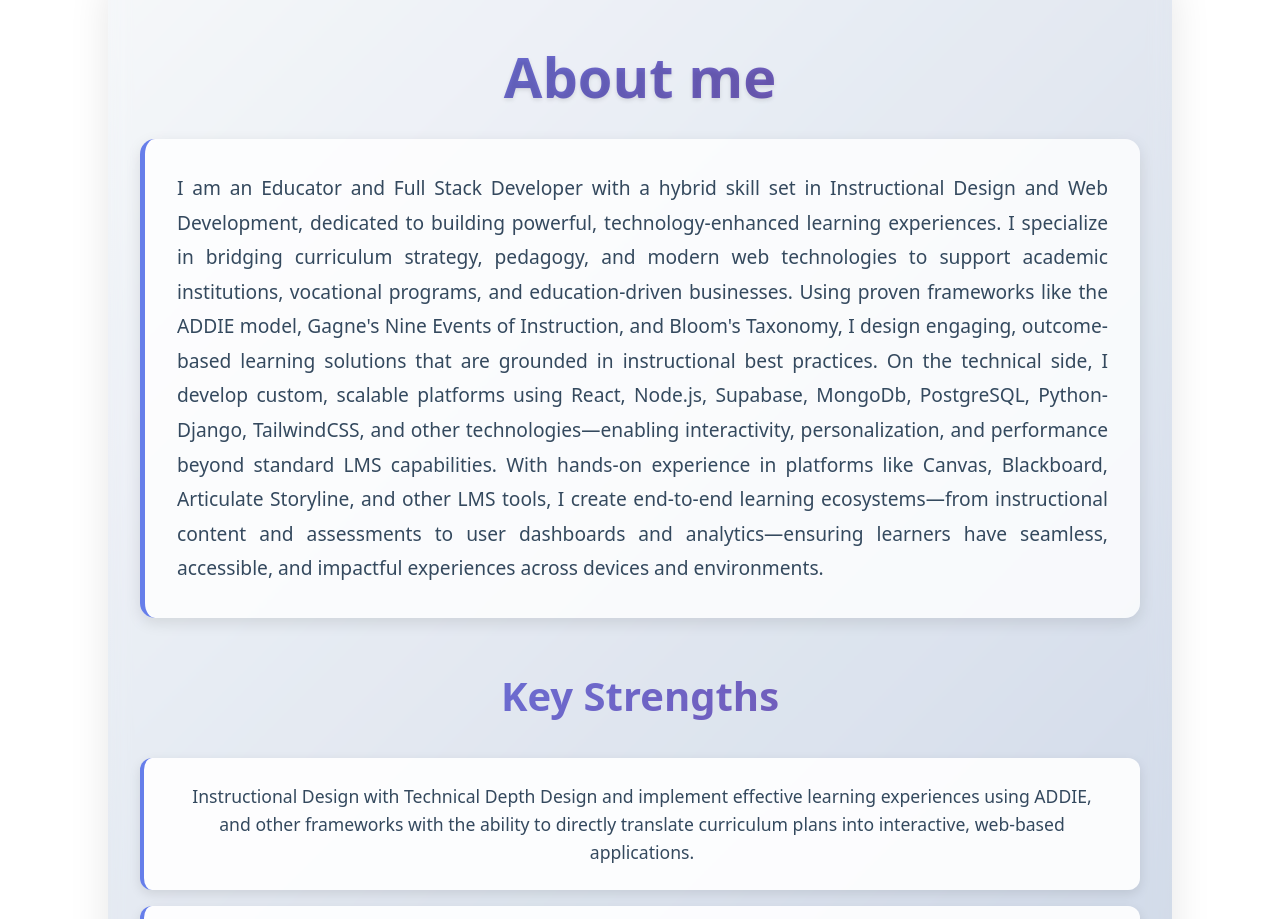
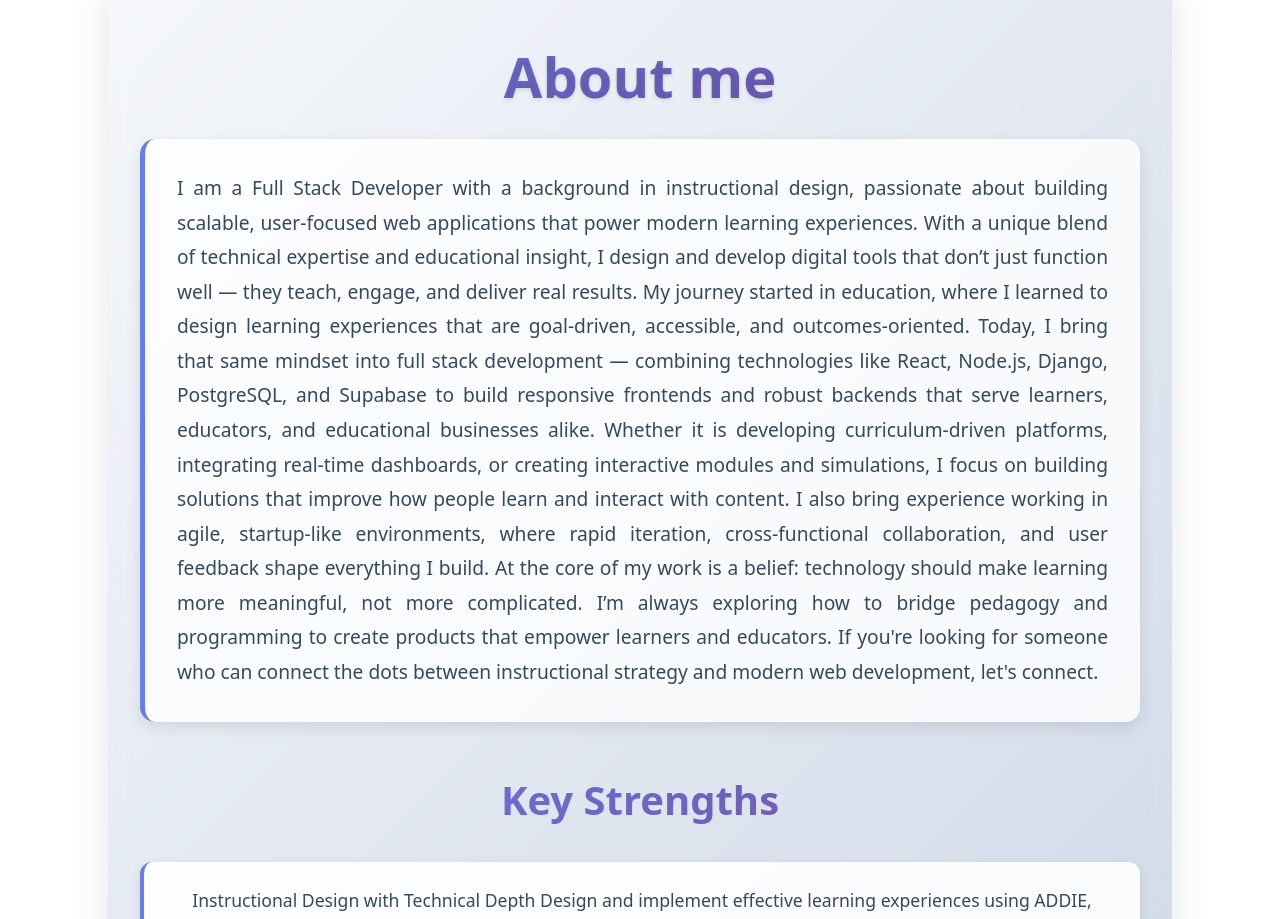
Before and after one commit to Visdomoyat/wisdom_portfolio, a React (Vite) app: page / in a window 1280 px wide. Shown: the part 520-1439 px from the top of the page. Built offline with nearby package versions, Linux system fonts and the light colour scheme.

Commit message:
Updating about text

```diff
--- a/src/components/About.jsx
+++ b/src/components/About.jsx
@@ -6,11 +6,15 @@ function About() {
         <div className="about-container">
             <h1>About me</h1>
             <p>
-                I am an Educator and Full Stack Developer with a hybrid skill set in Instructional Design and Web Development, dedicated to building powerful, technology-enhanced learning experiences. I specialize in bridging curriculum strategy, pedagogy, and modern web technologies to support academic institutions, vocational programs, and education-driven businesses.
+                I am a Full Stack Developer with a background in instructional design, passionate about building scalable, user-focused web applications that power modern learning experiences. With a unique blend of technical expertise and educational insight, I design and develop digital tools that don’t just function well — they teach, engage, and deliver real results.
 
-                Using proven frameworks like the ADDIE model, Gagne's Nine Events of Instruction, and Bloom's Taxonomy, I design engaging, outcome-based learning solutions that are grounded in instructional best practices. On the technical side, I develop custom, scalable platforms using React, Node.js, Supabase, MongoDb, PostgreSQL, Python-Django, TailwindCSS, and other technologies—enabling interactivity, personalization, and performance beyond standard LMS capabilities.
+                My journey started in education, where I learned to design learning experiences that are goal-driven, accessible, and outcomes-oriented. Today, I bring that same mindset into full stack development — combining technologies like React, Node.js, Django, PostgreSQL, and Supabase to build responsive frontends and robust backends that serve learners, educators, and educational businesses alike.
 
-                With hands-on experience in platforms like Canvas, Blackboard, Articulate Storyline, and other LMS tools, I create end-to-end learning ecosystems—from instructional content and assessments to user dashboards and analytics—ensuring learners have seamless, accessible, and impactful experiences across devices and environments.
+                Whether it is developing curriculum-driven platforms, integrating real-time dashboards, or creating interactive modules and simulations, I focus on building solutions that improve how people learn and interact with content. I also bring experience working in agile, startup-like environments, where rapid iteration, cross-functional collaboration, and user feedback shape everything I build.
+
+                At the core of my work is a belief: technology should make learning more meaningful, not more complicated. I’m always exploring how to bridge pedagogy and programming to create products that empower learners and educators.
+
+                If you're looking for someone who can connect the dots between instructional strategy and modern web development, let's connect.
             </p>
             <h2>Key Strengths</h2>
             <ul>
```
